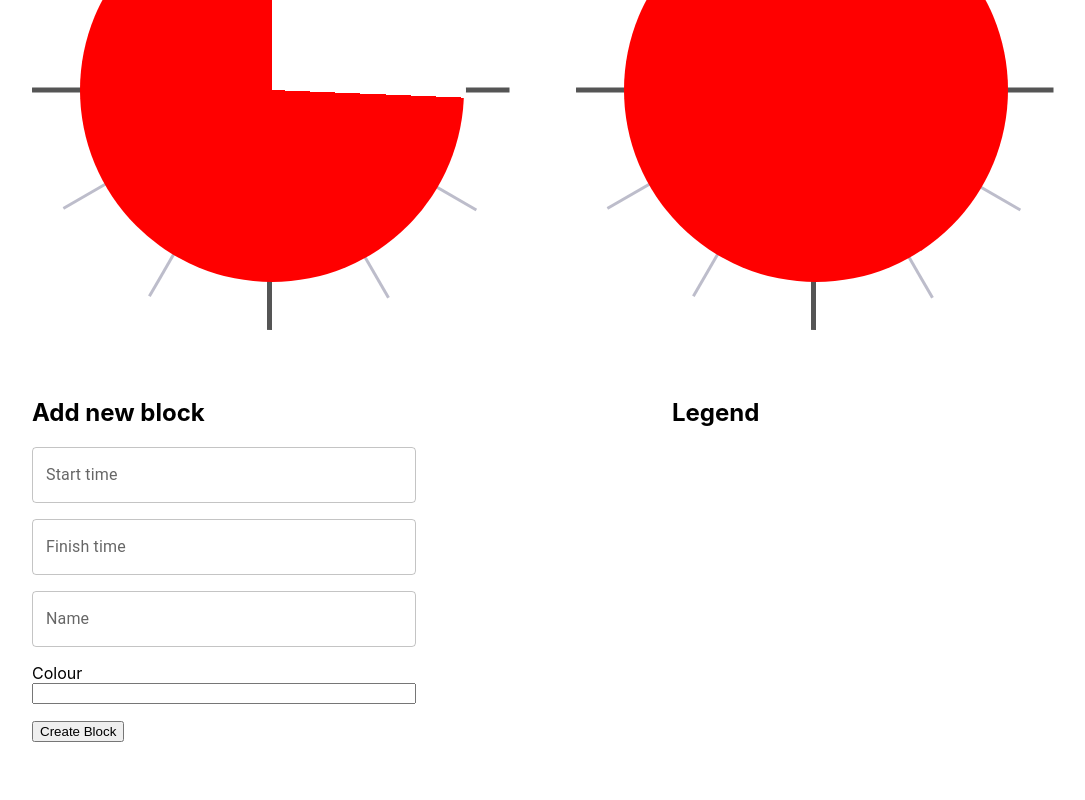
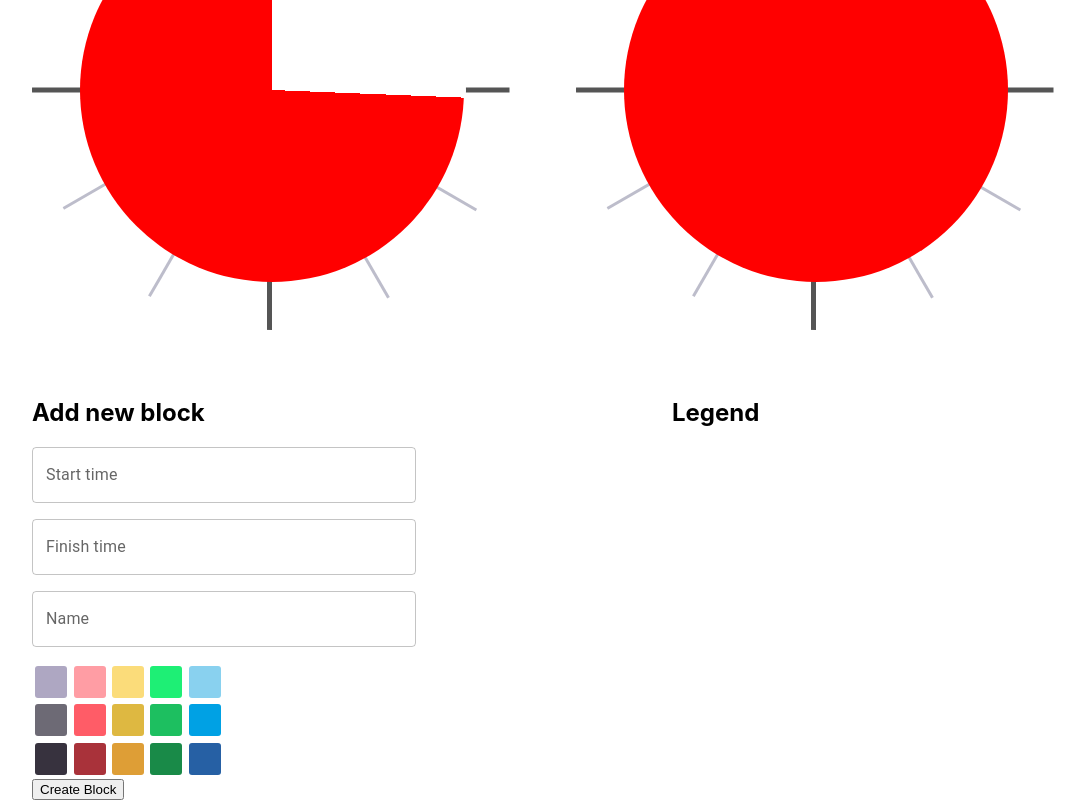
Before and after one commit to HugoKawamata/clockblocker, a React (Create React App) app: page / in a window 1280 px wide. Shown: the part 251-1051 px from the top of the page, without its empty margins (96-1181 px from the left). Before the commit the page ends 993 px from the top, so only its background shows below. Built offline with nearby package versions, Linux system fonts and the light colour scheme.

Commit message:
✨ Add colour picker component

```diff
--- /dev/null
+++ b/src/components/Form/ColorPicker.jsx
@@ -0,0 +1,34 @@
+import React from "react"
+import "./styles.css"
+import { COLORS } from "../../constants"
+
+type Props = {
+  color: string,
+  setColor: (color: string) => void,
+}
+
+function ColorPicker(props: Props) {
+  return (
+    <div className="color-picker">
+      {Object.keys(COLORS).map((colorKey) => (
+        <div key={colorKey} className="color-column">
+          {Object.values(COLORS[colorKey]).map(
+            (color) =>
+              console.log(props.color, color) || (
+                <button
+                  key={color}
+                  className={`color-button ${
+                    color === props.color ? "selected" : ""
+                  }`}
+                  style={{ backgroundColor: color }}
+                  onClick={() => props.setColor(color)}
+                />
+              )
+          )}
+        </div>
+      ))}
+    </div>
+  )
+}
+
+export default ColorPicker
--- a/src/components/Form/index.jsx
+++ b/src/components/Form/index.jsx
@@ -3,6 +3,7 @@ import "./styles.css"
 import { TimePicker } from "@mui/x-date-pickers/TimePicker"
 import TextField from "@mui/material/TextField"
 import { DateTime } from "luxon"
+import ColorPicker from "./ColorPicker"
 import * as Types from "../../types"
 
 type Props = {
@@ -15,10 +16,6 @@ function Form(props: Props) {
   const [finishTime, setFinishTime] = useState(null)
   const [color, setColor] = useState("")
   const [name, setName] = useState("")
-
-  const handleBlur = (setFn) => {
-    return (event) => setFn(event.target.value)
-  }
 
   const newBlock = () => {
     return {
@@ -38,7 +35,7 @@ function Form(props: Props) {
   return (
     <div className="form">
       <h2>Add new block</h2>
-      <div className="inputWrapper">
+      <div className="input-wrapper">
         <TimePicker
           label="Start time"
           value={startTime}
@@ -49,7 +46,7 @@ function Form(props: Props) {
         />
       </div>
 
-      <div className="inputWrapper">
+      <div className="input-wrapper">
         <TimePicker
           label="Finish time"
           value={finishTime}
@@ -60,7 +57,7 @@ function Form(props: Props) {
         />
       </div>
 
-      <div className="inputWrapper">
+      <div className="input-wrapper">
         <TextField
           label="Name"
           value={name}
@@ -70,10 +67,7 @@ function Form(props: Props) {
         />
       </div>
 
-      <div className="inputWrapper">
-        <label htmlFor="colorInput">Colour</label>
-        <input id="colorInput" onBlur={handleBlur(setColor)} />
-      </div>
+      <ColorPicker color={color} setColor={setColor} />
 
       <button onClick={createNewBlock}>Create Block</button>
     </div>
--- a/src/components/Form/styles.css
+++ b/src/components/Form/styles.css
@@ -2,8 +2,30 @@
   width: 30%;
 }
 
-.inputWrapper {
+.input-wrapper {
   display: flex;
   flex-direction: column;
   margin-bottom: 1rem;
 }
+
+.color-picker {
+  display: flex;
+}
+
+.color-column {
+  display: flex;
+  flex-direction: column;
+}
+
+.color-button {
+  border-width: 0;
+  border-radius: 3px;
+  width: 2rem;
+  height: 2rem;
+  margin: 0.2rem;
+}
+
+.color-button.selected {
+  border-width: 0.2rem;
+  border-color: #000000;
+}
--- a/src/constants.jsx
+++ b/src/constants.jsx
@@ -1,2 +1,50 @@
 export const SECONDS_IN_DAY = 86400
 export const SECONDS_IN_12_HOURS = SECONDS_IN_DAY / 2
+
+const GREY_LIGHT = "#AEA7C2"
+const GREY = "#6D6A75"
+const GREY_DARK = "#37323E"
+
+const RED_LIGHT = "#FF9DA4"
+const RED = "#FF5C67"
+const RED_DARK = "#A9323A"
+
+const YELLOW_LIGHT = "#FBDC7A"
+const YELLOW = "#DEB841"
+const YELLOW_DARK = "#DE9E36"
+
+const GREEN_LIGHT = "#1EEF75"
+const GREEN = "#1DBF60"
+const GREEN_DARK = "#198A48"
+
+const BLUE_LIGHT = "#89D1EF"
+const BLUE = "#00A1E4"
+const BLUE_DARK = "#2660A4"
+
+export const COLORS = {
+  greys: {
+    light: GREY_LIGHT,
+    mid: GREY,
+    dark: GREY_DARK,
+  },
+  reds: {
+    light: RED_LIGHT,
+    mid: RED,
+    dark: RED_DARK,
+  },
+  yellows: {
+    light: YELLOW_LIGHT,
+    mid: YELLOW,
+    dark: YELLOW_DARK,
+  },
+  greens: {
+    light: GREEN_LIGHT,
+    mid: GREEN,
+    dark: GREEN_DARK,
+  },
+  blue: {
+    light: BLUE_LIGHT,
+    mid: BLUE,
+    dark: BLUE_DARK,
+  },
+}
```
